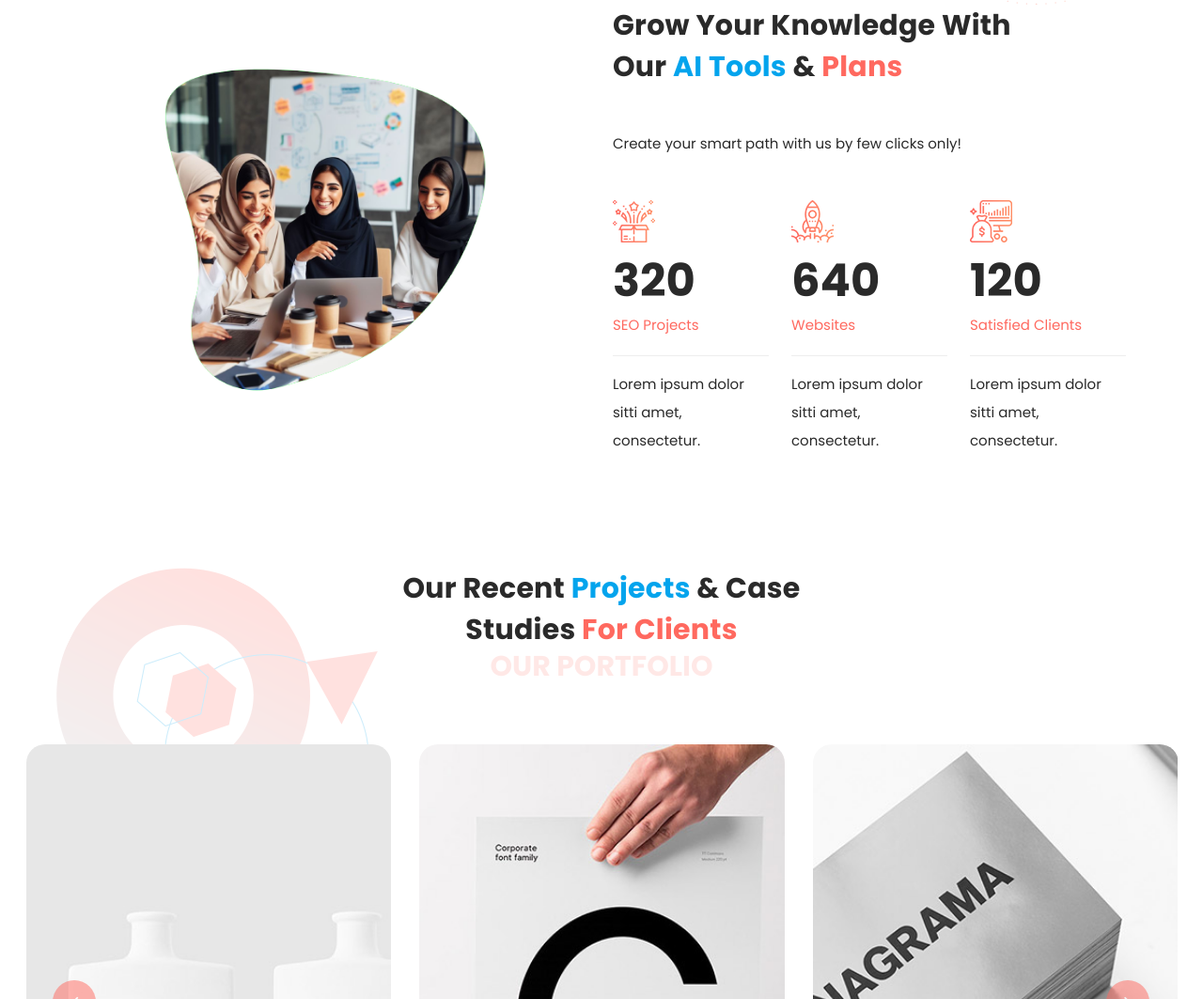
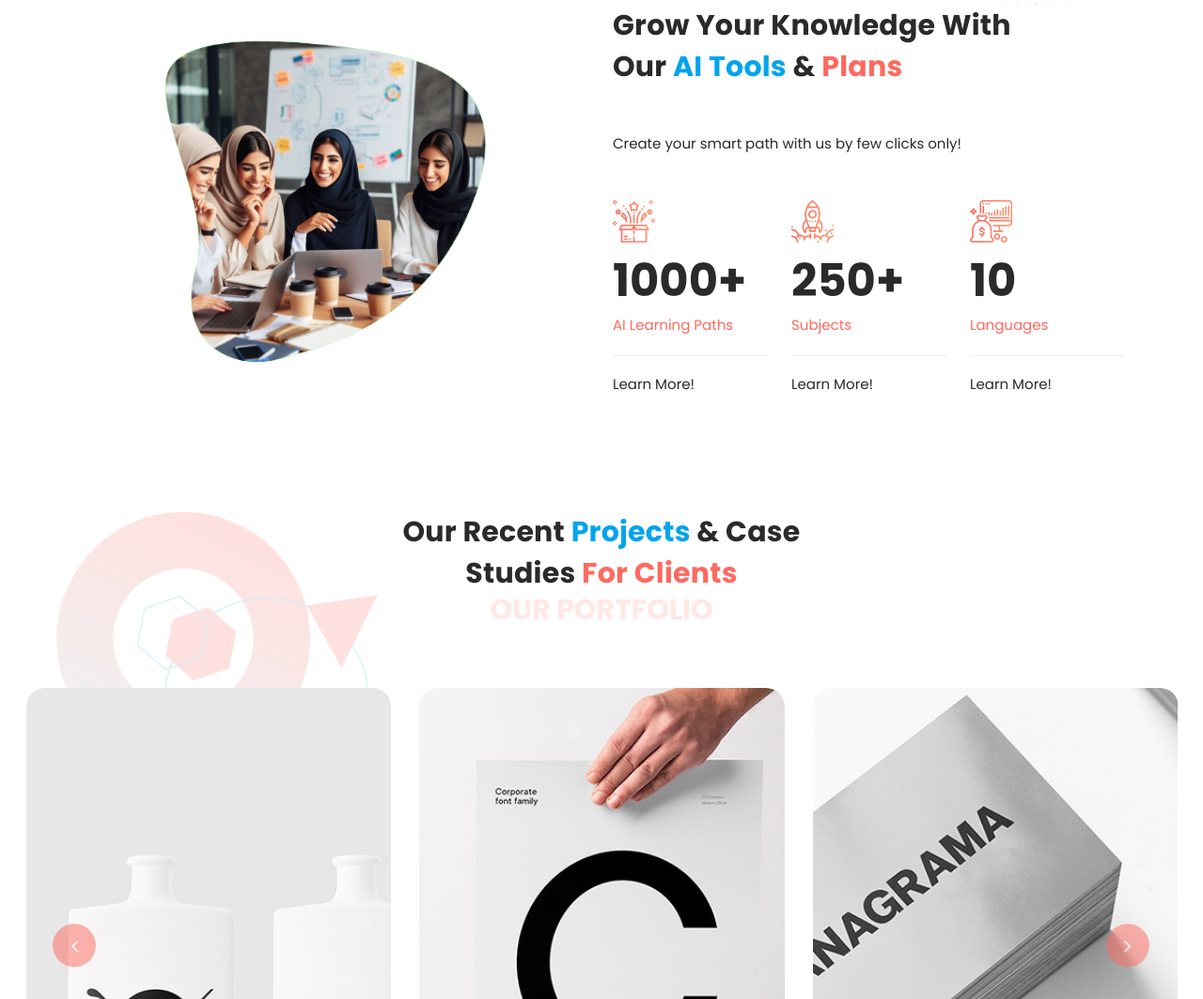
Before and after one commit to Saraans9/SmartPath, a plain HTML site: page index.html in a window 1280 px wide. Shown: the part 1748-2811 px from the top of the page at 94% size. Drawn offline with Linux system fonts and the light colour scheme.

Commit message:
Update index.html

```diff
--- a/index.html
+++ b/index.html
@@ -236,9 +236,9 @@ https://templatemo.com/tm-565-onix-digital
                     <div class="icon">
                       <img src="assets/images/service-icon-01.png" alt="">
                     </div>
-                    <div class="count-digit">320</div>
-                    <div class="count-title">SEO Projects</div>
-                    <p>Lorem ipsum dolor sitti amet, consectetur.</p>
+                    <div class="count-digit">1000+</div>
+                    <div class="count-title">AI Learning Paths</div>
+                    <p>Learn More!</p>
                   </div>
                 </div>
               </div>
@@ -248,9 +248,9 @@ https://templatemo.com/tm-565-onix-digital
                     <div class="icon">
                       <img src="assets/images/service-icon-02.png" alt="">
                     </div>
-                    <div class="count-digit">640</div>
-                    <div class="count-title">Websites</div>
-                    <p>Lorem ipsum dolor sitti amet, consectetur.</p>
+                    <div class="count-digit">250+</div>
+                    <div class="count-title">Subjects</div>
+                    <p>Learn More!</p>
                   </div>
                 </div>
               </div>
@@ -260,9 +260,9 @@ https://templatemo.com/tm-565-onix-digital
                     <div class="icon">
                       <img src="assets/images/service-icon-03.png" alt="">
                     </div>
-                    <div class="count-digit">120</div>
-                    <div class="count-title">Satisfied Clients</div>
-                    <p>Lorem ipsum dolor sitti amet, consectetur.</p>
+                    <div class="count-digit">10</div>
+                    <div class="count-title">Languages</div>
+                    <p>Learn More!</p>
                   </div>
                 </div>
               </div>
```
